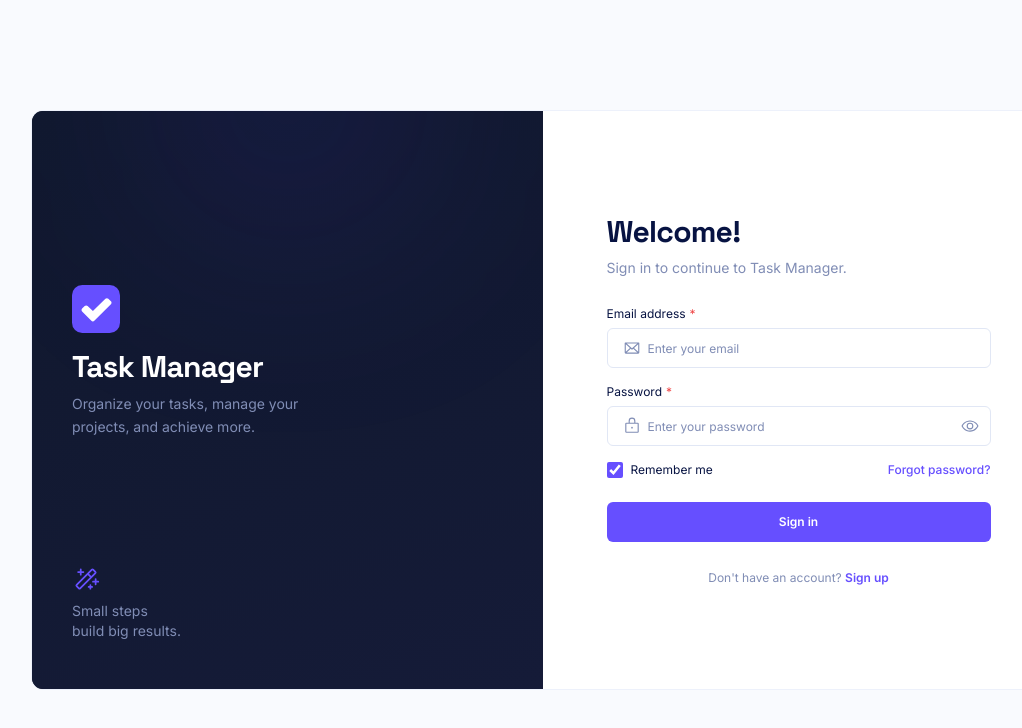
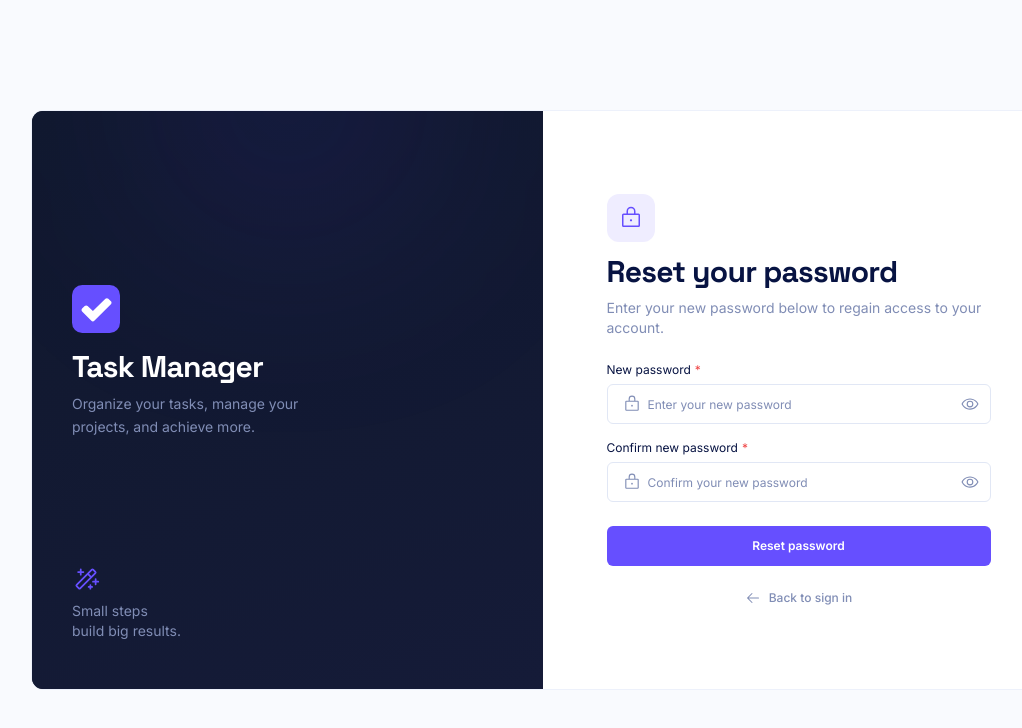
Before and after one commit to rinkashimee/task-manager, a React (Vite) app: page /reset-password in a window 1280 px wide. Before the commit this address led to /login. Shown: the top 728 px of the page, without its empty margins (97-1119 px from the left). Built offline with nearby package versions, Linux system fonts and the light colour scheme.

Commit message:
feat: implement reset password UI

```diff
--- a/src/i18n/locales/en.json
+++ b/src/i18n/locales/en.json
@@ -57,6 +57,7 @@
     "create-acc": "Create account",
     "reset-link": "Send reset link",
     "back-sign-in": "Back to sign in",
+    "reset-password": "Reset password",
     "validation": {
       "field-required": "This field is required",
       "minimum-char": "Minimum {{min}} characters",
@@ -336,6 +337,20 @@
       "placeholder": {
         "email": "Enter your email"
       }
+    },
+    "reset-password": {
+      "pass-reset": "Password reset successful!",
+      "desc": "Your password has been updated successfully. You can now sign in with your new password.",
+      "reset": "Reset your password",
+      "reset-desc": "Enter your new password below to regain access to your account.",
+      "form": {
+        "new-password": "New password",
+        "confirm-pass": "Confirm new password"
+      },
+      "placeholder": {
+        "new-password": "Enter your new password",
+        "confirm-pass": "Confirm your new password"
+      }
     }
   }
 }
--- a/src/i18n/locales/fil.json
+++ b/src/i18n/locales/fil.json
@@ -57,6 +57,7 @@
     "create-acc": "Gumawa ng Account",
     "reset-link": "Ipadala ang reset link",
     "back-sign-in": "Bumalik sa pag-sign in",
+    "reset-password": "I-reset ang Password",
     "validation": {
       "field-required": "Kinakailangang punan ang field na ito",
       "minimum-char": "Hindi bababa sa {{min}} character",
@@ -336,6 +337,20 @@
       "placeholder": {
         "email": "Ilagay ang iyong email"
       }
+    },
+    "reset-password": {
+      "pass-reset": "Matagumpay na na-reset ang password!",
+      "desc": "Matagumpay na na-update ang iyong password. Maaari ka nang mag-sign in gamit ang iyong bagong password.",
+      "reset": "I-reset ang Iyong Password",
+      "reset-desc": "Ilagay ang iyong bagong password sa ibaba para ma-access muli ang iyong account.",
+      "form": {
+        "new-password": "Bagong password",
+        "confirm-pass": "Kumpirmahin ang bagong password"
+      },
+      "placeholder": {
+        "new-password": "Ilagay ang iyong bagong password",
+        "confirm-pass": "Kumpirmahin ang iyong bagong password"
+      }
     }
   }
 }
--- a/src/i18n/locales/ja.json
+++ b/src/i18n/locales/ja.json
@@ -57,6 +57,7 @@
     "create-acc": "アカウントを作成",
     "reset-link": "リセットリンクを送信",
     "back-sign-in": "ログインに戻る",
+    "reset-password": "パスワードをリセット",
     "validation": {
       "field-required": "この項目は必須です",
       "minimum-char": "{{min}}文字以上で入力してください",
@@ -336,6 +337,20 @@
       "placeholder": {
         "email": "メールアドレスを入力"
       }
+    },
+    "reset-password": {
+      "pass-reset": "パスワードのリセットが完了しました！",
+      "desc": "パスワードが正常に更新されました。新しいパスワードでログインできます。",
+      "reset": "パスワードをリセット",
+      "reset-desc": "アカウントへのアクセスを再開するには、以下に新しいパスワードを入力してください。",
+      "form": {
+        "new-password": "新しいパスワード",
+        "confirm-pass": "新しいパスワードの確認"
+      },
+      "placeholder": {
+        "new-password": "新しいパスワードを入力",
+        "confirm-pass": "新しいパスワードを再入力"
+      }
     }
   }
 }
--- /dev/null
+++ b/src/pages/auth/reset-password/ResetPassword.tsx
@@ -0,0 +1,114 @@
+import { useState } from 'react';
+import { Link, useSearchParams } from 'react-router-dom';
+import { useTranslation } from 'react-i18next';
+import taskManagerLogo from '@/assets/task-manager-logo.svg';
+import TaskIcon from '@/components/icons/TaskIcon';
+import Button from '@/components/ui/Button/Button';
+import Typography from '@/components/ui/Typography/Typography';
+import type { ResetPasswordFormTypes } from './types/ResetPassword.types';
+import { cn } from '@/lib/utils/utils';
+import ResetPasswordForm from './components/ResetPasswordForm';
+
+export default function ResetPassword() {
+  const { t } = useTranslation();
+
+  const [searchParams] = useSearchParams();
+
+  const [isSuccess, setIsSuccess] = useState(false);
+
+  const token = searchParams.get('token');
+
+  const handleSubmit = async (values: ResetPasswordFormTypes) => {
+    if (values.password !== values.confirmPassword) {
+      // TODO: Show inline confirm-password validation error
+      return;
+    }
+
+    if (!token) {
+      // TODO: Show invalid or expired reset link message
+      return;
+    }
+
+    // TODO: Call Spring Boot reset password API with:
+    // token and values.password
+    //
+  };
+
+  return (
+    <div className="flex w-full max-w-sm flex-col gap-6">
+      {isSuccess ? (
+        <div className="flex flex-col gap-5">
+          <div className="flex flex-col items-center gap-2 lg:hidden">
+            <img src={taskManagerLogo} alt="Task Manager Logo" className="size-12" />
+
+            <Typography variant="h3" className="font-heading text-text !font-bold">
+              {t('auth.brand.title')}
+            </Typography>
+          </div>
+
+          <div className="bg-success/10 flex size-12 items-center justify-center rounded-xl">
+            <TaskIcon icon="CheckCircleIcon" size={24} className="text-success" />
+          </div>
+
+          <div className="flex flex-col gap-2">
+            <Typography variant="h2" className="font-heading text-text !font-bold">
+              {t('auth.reset-password.pass-reset')}
+            </Typography>
+
+            <Typography variant="body-sm" className="text-text-muted">
+              {t('auth.reset-password.desc')}
+            </Typography>
+          </div>
+
+          <Link to="/login">
+            <Button type="button" variant="primary" className="mt-2 h-10 w-full gap-2 px-4">
+              <Typography as="p" variant="caption" className="truncate font-semibold">
+                {t('common.back-sign-in')}
+              </Typography>
+            </Button>
+          </Link>
+        </div>
+      ) : (
+        <>
+          <div className="flex flex-col gap-3">
+            <div className="flex flex-col items-center gap-2 lg:hidden">
+              <img src={taskManagerLogo} alt="Task Manager Logo" className="size-12" />
+
+              <Typography variant="h3" className="font-heading text-text !font-bold">
+                {t('auth.brand.title')}
+              </Typography>
+            </div>
+
+            <div className="bg-primary/10 flex size-12 items-center justify-center rounded-xl">
+              <TaskIcon icon="LockIcon" size={24} className="text-primary" />
+            </div>
+
+            <div className="flex flex-col gap-2">
+              <Typography variant="h2" className="font-heading text-text !font-bold">
+                {t('auth.reset-password.reset')}
+              </Typography>
+
+              <Typography variant="body-sm" className="text-text-muted">
+                {t('auth.reset-password.reset-desc')}
+              </Typography>
+            </div>
+          </div>
+
+          <ResetPasswordForm handleSubmit={handleSubmit} />
+
+          <Link
+            to="/login"
+            className={cn(
+              'flex items-center justify-center gap-2 font-sans text-xs font-medium transition-colors',
+              'text-text-muted hover:text-primary'
+            )}
+          >
+            <TaskIcon icon="ArrowLeftIcon" size={16} />
+
+            {t('common.back-sign-in')}
+          </Link>
+        </>
+      )}
+    </div>
+  );
+}
--- /dev/null
+++ b/src/pages/auth/reset-password/components/ResetPasswordForm.tsx
@@ -0,0 +1,58 @@
+import Form from '@/components/ui/Form';
+import type { ResetPasswordFormTypes } from '../types/ResetPassword.types';
+import { useTranslation } from 'react-i18next';
+import Input from '@/components/ui/Input/Input';
+import Button from '@/components/ui/Button/Button';
+import Typography from '@/components/ui/Typography/Typography';
+
+interface ResetPasswordFormProps {
+  handleSubmit: (values: ResetPasswordFormTypes) => void;
+}
+
+export default function ResetPasswordForm(props: ResetPasswordFormProps) {
+  const { handleSubmit } = props;
+
+  const { t } = useTranslation();
+
+  return (
+    <Form<ResetPasswordFormTypes>
+      initialValues={{
+        password: '',
+        confirmPassword: '',
+      }}
+      onSubmit={handleSubmit}
+    >
+      <Form.Item
+        name="password"
+        label={t('auth.reset-password.form.new-password')}
+        rules={[{ required: true }, { min: 8 }]}
+      >
+        <Input
+          type="password"
+          icon="LockIcon"
+          placeholder={t('auth.reset-password.placeholder.new-password')}
+          autoComplete="new-password"
+        />
+      </Form.Item>
+
+      <Form.Item
+        name="confirmPassword"
+        label={t('auth.reset-password.form.confirm-pass')}
+        rules={[{ required: true }]}
+      >
+        <Input
+          type="password"
+          icon="LockIcon"
+          placeholder={t('auth.reset-password.placeholder.confirm-pass')}
+          autoComplete="new-password"
+        />
+      </Form.Item>
+
+      <Button type="submit" variant="primary" className="mt-2 h-10 w-full gap-2 px-4">
+        <Typography as="p" variant="caption" className="truncate font-semibold">
+          {t('common.reset-password')}
+        </Typography>
+      </Button>
+    </Form>
+  );
+}
--- /dev/null
+++ b/src/pages/auth/reset-password/types/ResetPassword.types.ts
@@ -0,0 +1,4 @@
+export interface ResetPasswordFormTypes {
+  password: string;
+  confirmPassword: string;
+}
--- a/src/routes/AppRoutes.tsx
+++ b/src/routes/AppRoutes.tsx
@@ -3,6 +3,7 @@ import DashboardLayout from '@/components/layouts/DashboardLayout';
 import ForgotPassword from '@/pages/auth/forgot-password/ForgotPassword';
 import Login from '@/pages/auth/login/Login';
 import Register from '@/pages/auth/register/Register';
+import ResetPassword from '@/pages/auth/reset-password/ResetPassword';
 import Dashboard from '@/pages/dashboard/Dashboard';
 import MyTasks from '@/pages/my-tasks/MyTasks';
 import Project from '@/pages/projects/Project';
@@ -19,6 +20,7 @@ export default function AppRoutes() {
         <Route path="/login" element={<Login />} />
         <Route path="/register" element={<Register />} />
         <Route path="/forgot-password" element={<ForgotPassword />} />
+        <Route path="/reset-password" element={<ResetPassword />} />
       </Route>
 
       <Route element={<DashboardLayout />}>
```
